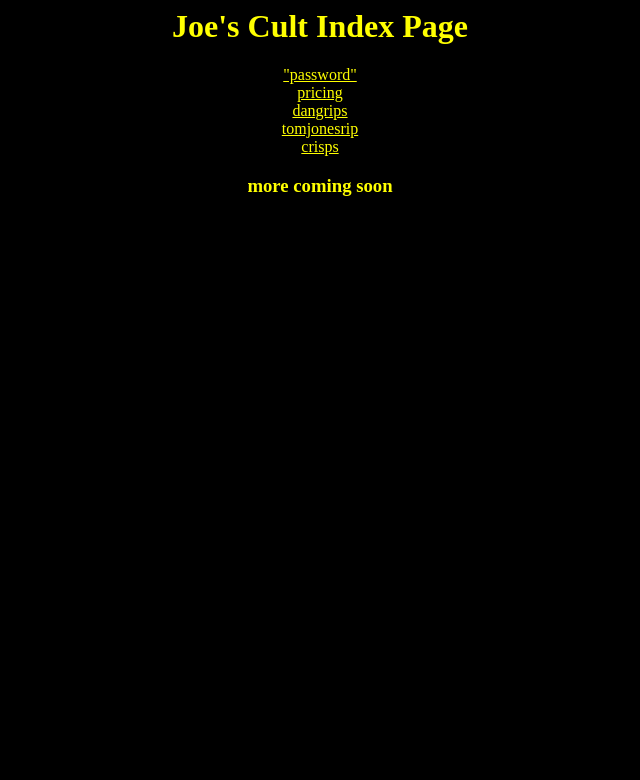
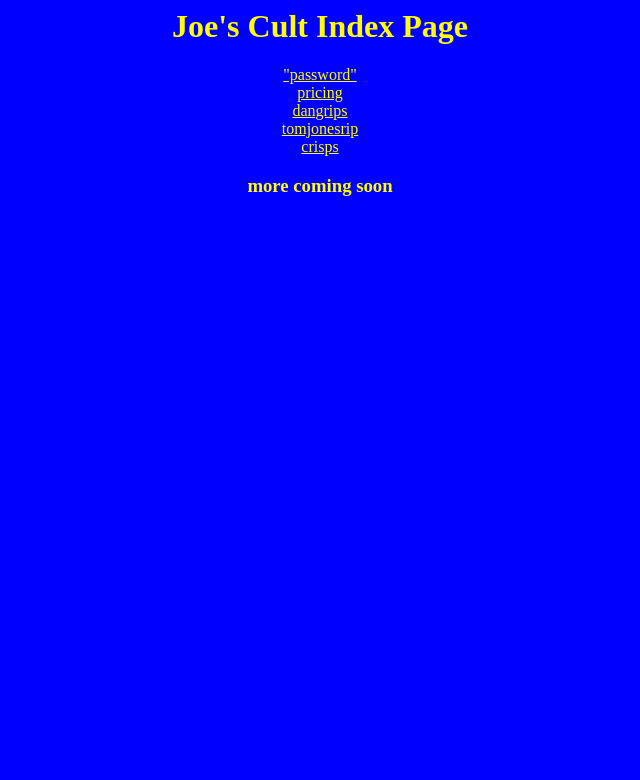
Before and after one commit to joeclcl/joeclcl.github.io, a PHP site: page / in a window 1280 px wide. Shown: the top 780 px of the page, without its empty margins (320-960 px from the left). Run offline with PHP 8.4, Linux system fonts and the light colour scheme; data that the repository does not hold is empty.

Commit message:
Update index.php

```diff
--- a/index.php
+++ b/index.php
@@ -4,7 +4,7 @@
   ?>
 
 <html>
-  <body style="background-color:black;">
+  <body style="background-color:blue;">
   <center>
     <h1 style="color: yellow">Joe's Cult Index Page</h1>
     <a href="http://joes-cult.tk/lock.html" style="color: yellow">"password"<br></a>
```
